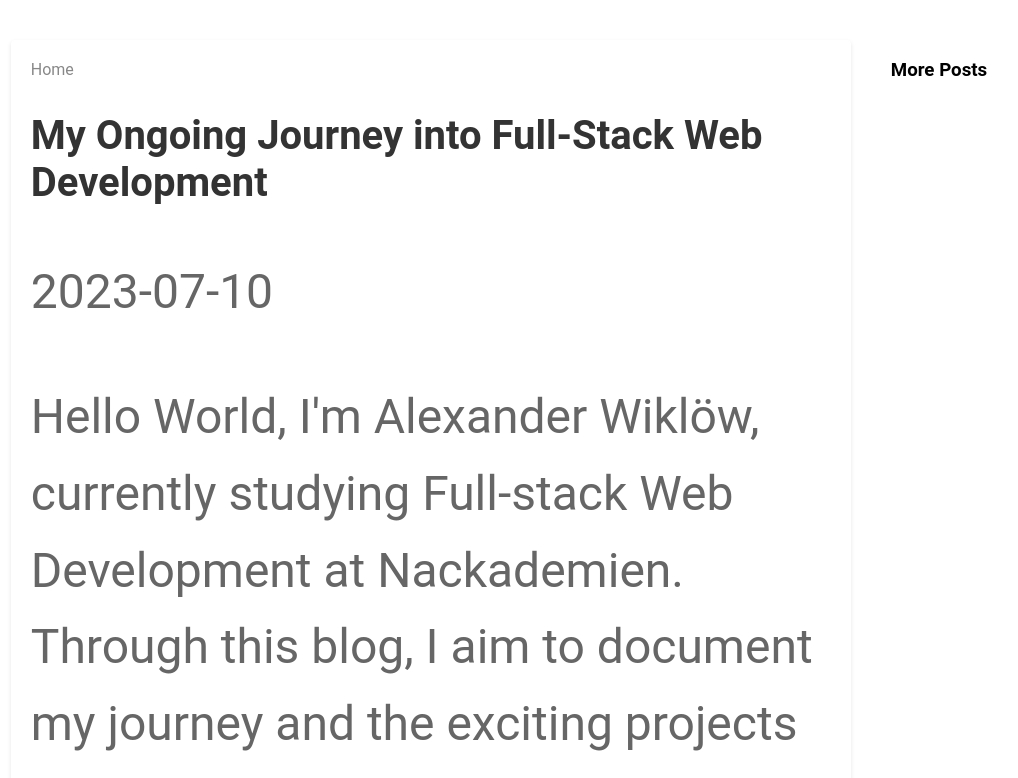
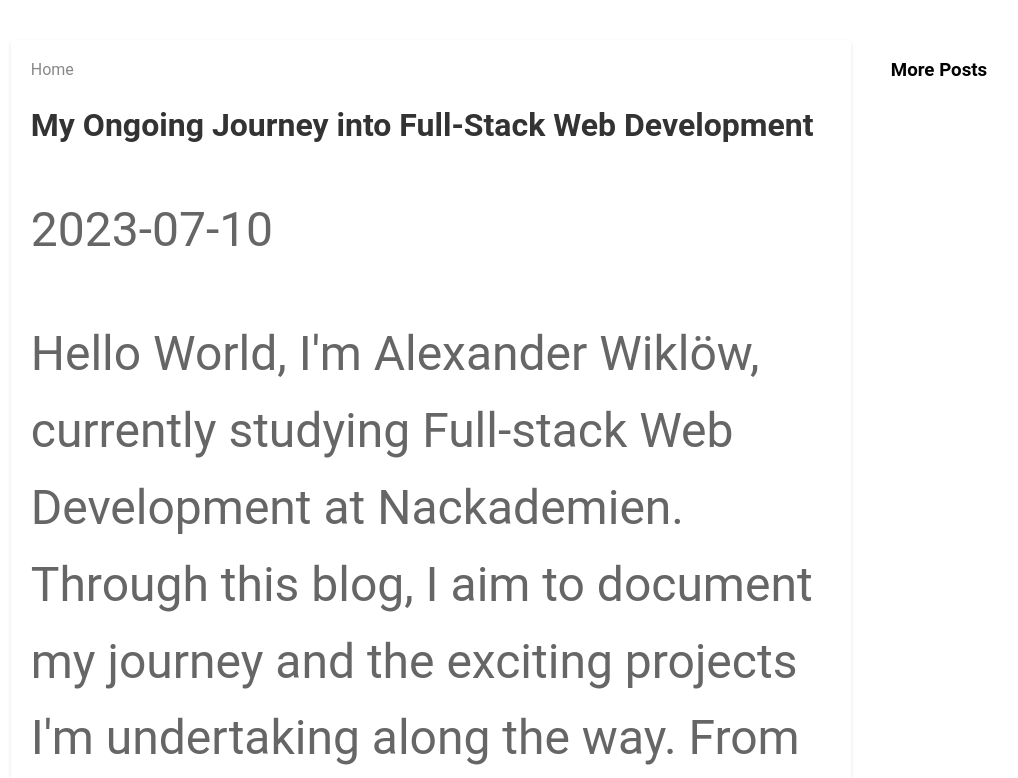
Before and after one commit to AlexanderWiklow/June-Project, a React (Create React App) app: page /blog/1 in a window 1280 px wide. Shown: the top 778 px of the page, without its empty margins (141-1159 px from the left). Built offline with nearby package versions, Linux system fonts and the light colour scheme.

Commit message:
fix font size

```diff
--- a/src/components/contact.css
+++ b/src/components/contact.css
@@ -4,6 +4,7 @@
     /* padding: 20px; */
     margin: 100px;
     justify-content: center;
+    padding: 100px;
 }
 
 h2 {
--- a/src/pages/BlogPost.js
+++ b/src/pages/BlogPost.js
@@ -1,4 +1,4 @@
-import React from 'react';
+import React, { useEffect } from 'react';
 import { useParams, Link } from 'react-router-dom';
 import blogPosts from '../blogData';
 import './blogPost.css';
@@ -12,12 +12,18 @@ const BlogPost = () => {
   // Filter out the current blog post from the list
   const otherPosts = blogPosts.filter((post) => post.id !== parseInt(id));
 
+  // Scroll to the top of the page whenever id changes
+  useEffect(() => {
+    window.scrollTo(0, 0);
+  }, [id]);
+
   return (
     <div className="blog-post-container">
       <div className="blog-post">
         <Link to="/" className="home-link">
           Home
         </Link>
+
         <h2 className="blog-post-title">
           {blogPost ? blogPost.title : 'Blog Post Not Found'}
         </h2>
--- a/src/pages/blogPost.css
+++ b/src/pages/blogPost.css
@@ -18,12 +18,12 @@
 }
 
 .blog-post-title {
-    font-size: 40px;
+    font-size: 2rem;
     margin-bottom: 20px;
 }
 
 .blog-post-content {
-    font-size: 24px;
+    font-size: 1.5rem;
     line-height: 1.6;
 }
 
```
Also changed, not shown: src/pages/Blog.js (deleted).
